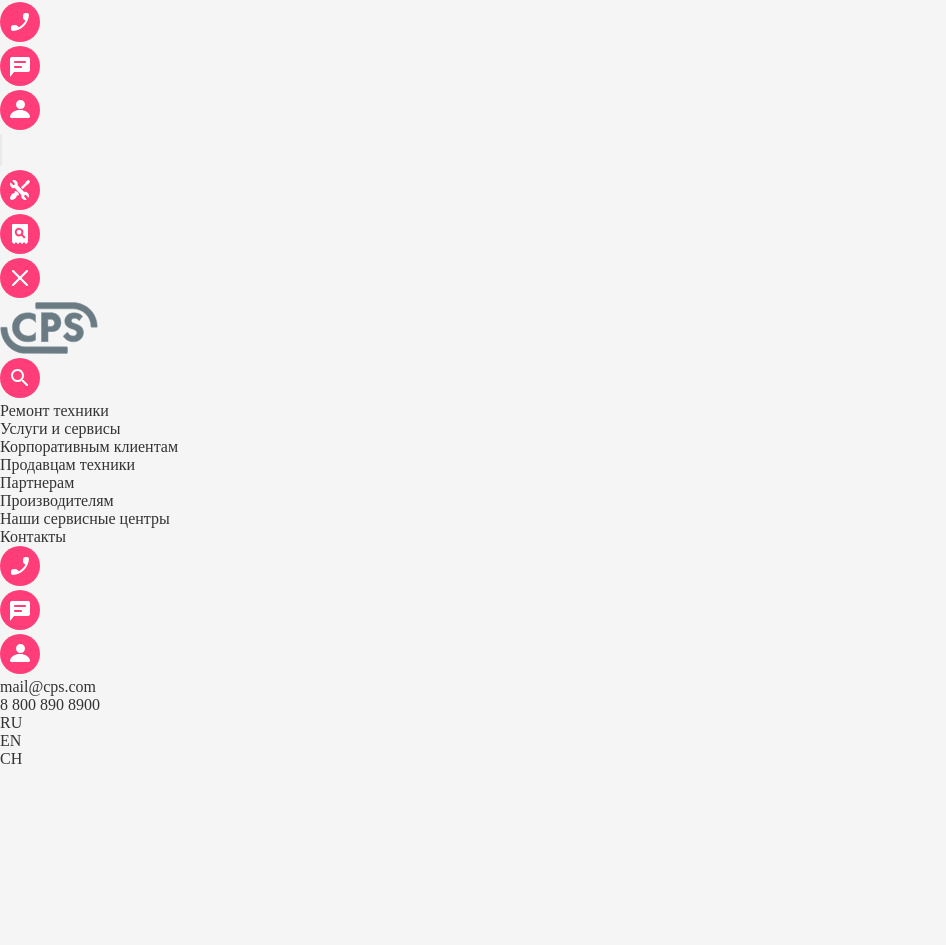
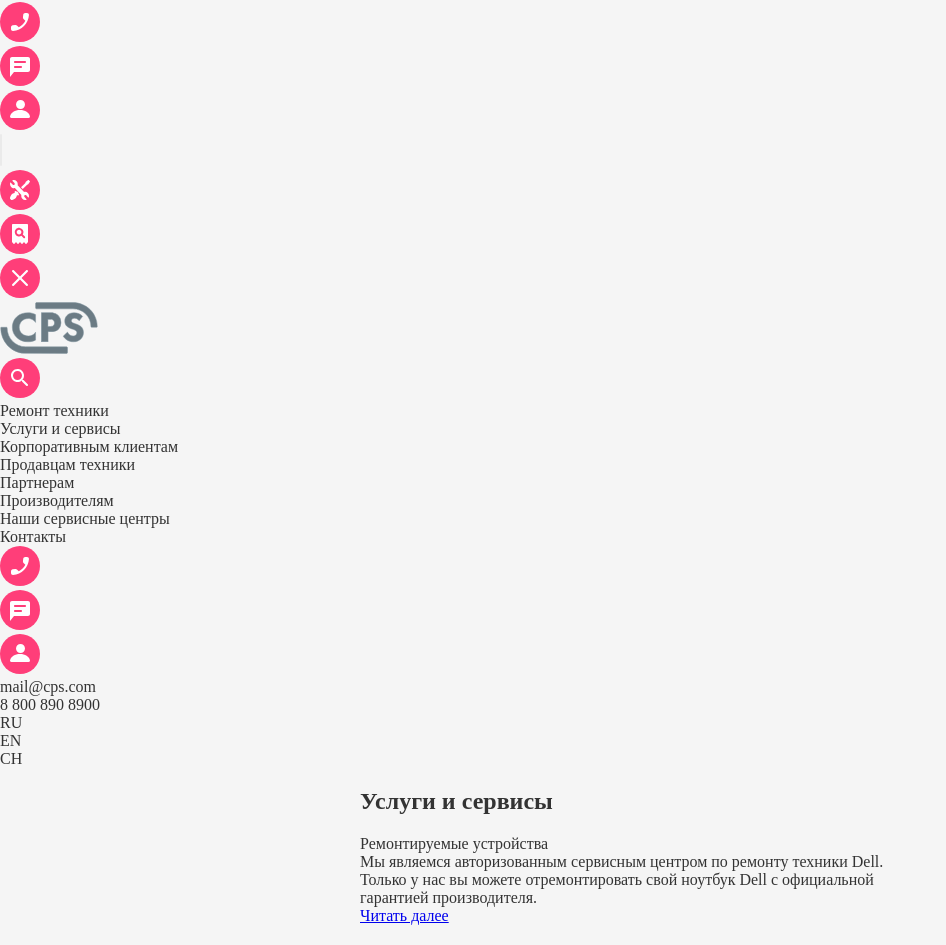
Before and after one commit to DanilGordeev-git/web-project, a website built with Vite: page index.html in a window 1280 px wide. Shown: the part 74-1019 px from the top of the page, without its empty margins (0-946 px from the left). Before the commit the page ends 842 px from the top, so only its background shows below. Built offline with nearby package versions, Linux system fonts and the light colour scheme; files whose address does not match are found by name.

Commit message:
add class services

```diff
--- a/index.html
+++ b/index.html
@@ -77,6 +77,17 @@
     <li>EN</li>
     <li>CH</li>
   </ul>
+</div></div>
+<section class="services">
+  <h1>Услуги и сервисы</h1>
+  <div class="services_button">Ремонтируемые устройства</div>
+  <div class="services_description">
+    Мы являемся авторизованным сервисным центром по ремонту техники Dell.
+    Только у нас вы можете отремонтировать свой ноутбук Dell с официальной
+    гарантией производителя.
+  </div>
+  <a href="#" class="read more">Читать далее</a>
+</section>
 </body>
 </html>
   </body>
```
